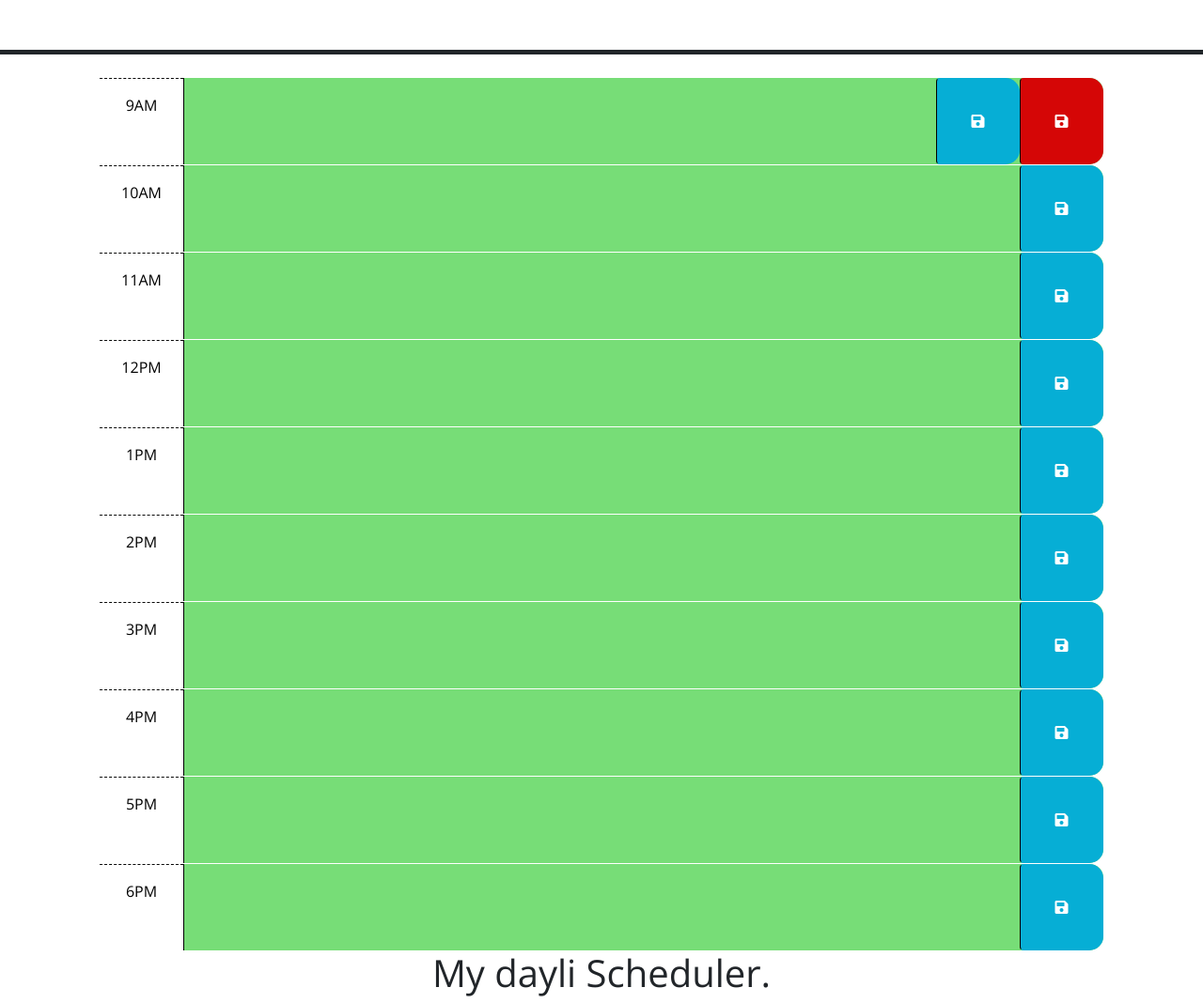
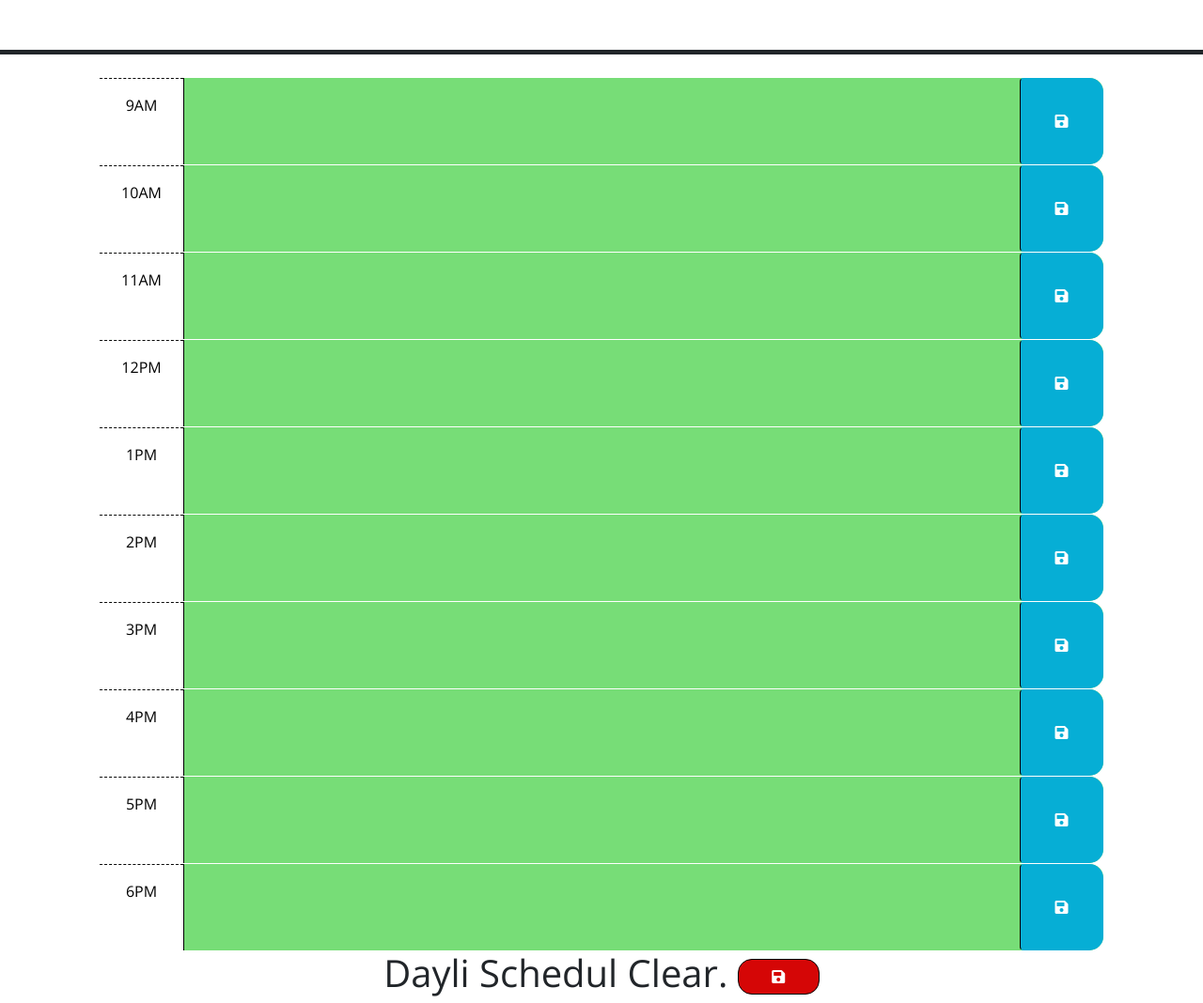
Before and after one commit to WesleyPalov/-Work-Day-SchedulerHW5, a plain HTML site: page index.html in a window 1280 px wide. Shown: the part 220-1288 px from the top of the page at 94% size. Drawn offline with nearby package versions, Linux system fonts and the light colour scheme.

Commit message:
clear btn has been added, fixed issue with row 12

```diff
--- a/index.html
+++ b/index.html
@@ -50,13 +50,11 @@
       <!-- Example of a past time block. The "past" class adds a gray background color. -->
       <div id="hour-9" class="row time-block past">
         <div class="col-2 col-md-1 hour text-center py-3">9AM</div>
-        <textarea class="col-8 col-md-9 description" rows="3"> </textarea>
+        <textarea class="col-8 col-md-10 description" rows="3"> </textarea>
         <button class="btn saveBtn col-2 col-md-1" aria-label="save">
           <i class="fas fa-save" aria-hidden="true"></i>
         </button>
-        <button class="btn clrBtn col-2 col-md-1" aria-label="save">
-          <i class="fas fa-save" aria-hidden="true"></i>
-        </button>
+
       </div>
 
       <!-- Example of a a present time block. The "present" class adds a red background color. -->
@@ -144,8 +142,11 @@
 
 <footer>
   <h1 class="footer text-center">
-My dayli Scheduler.
+ Dayli Schedul Clear. <button class="btn clrBtn col-2 col-md-1" >
+  <i class="fas fa-save" aria-hidden="true"></i>
+</button>
   </h1>
+
 </footer>
 
 
--- a/script.js
+++ b/script.js
@@ -7,7 +7,7 @@ var today = dayjs();
 var dayWeek =  today.format('dddd, HH:mm');
 
 var currentTime = today.format('HH');
-var test = document.getElementById("hour-12");
+
 
 var saveBtn = document.querySelector(".container-lg");
 var nineAm = $("#hour-9");
@@ -26,9 +26,7 @@ var sixPm = $("#hour-18");
 $("#currentDay").text(dayWeek);
 
 // this function checks the time and assighns background color
-function timeCheck() {
-console.log(currentTime);
-};
+
 
 $(".time-block").each(function () {
   var blockHour = parseInt($(this).attr("id").split("hour-")[1]);
@@ -51,21 +49,12 @@ else if (blockHour == currentTime) {
 
 });
 
-
-
-
-
-
-
-
-
-
 // loads saved data from local storege
 function initPage() {
 $("#hour-9 .description").val(localStorage.getItem("9AM"));
 $("#hour-10 .description").val(localStorage.getItem("10AM"));
 $("#hour-11 .description").val(localStorage.getItem("11AM"));
-$("#hour-12 .description").val(localStorage.getItem("12pm"));
+$("#hour-12 .description").val(localStorage.getItem("12PM"));
 $("#hour-13 .description").val(localStorage.getItem("1PM"));
 $("#hour-14 .description").val(localStorage.getItem("2PM"));
 $("#hour-15 .description").val(localStorage.getItem("3PM"));
@@ -80,9 +69,9 @@ initPage();
 // button to clear the local memory
 
 $(".clrBtn").on("click", function(){
-  //localStorage.clear();
-  console.log(this);
-  initPage()
+  localStorage.clear();
+
+  initPage();
 });
 
 
@@ -92,7 +81,7 @@ $(".clrBtn").on("click", function(){
   $(".saveBtn").on("click", function(){
  // console.log(test);
   userInput = $(this).siblings(".description").val().trim();
-  console.log(userInput);
+  console.log(this);
   textArea = $(this).siblings().text().trim();
 
 
--- a/style.css
+++ b/style.css
@@ -59,9 +59,9 @@ textarea {
 }
 
 .clrBtn {
-  border-left: 1px solid black;
-  border-top-right-radius: 15px;
-  border-bottom-right-radius: 15px;
+  border: 1px solid black;
+  border-radius: 15px;
+
   background-color: #d50606;
   color: white;
 }
```
